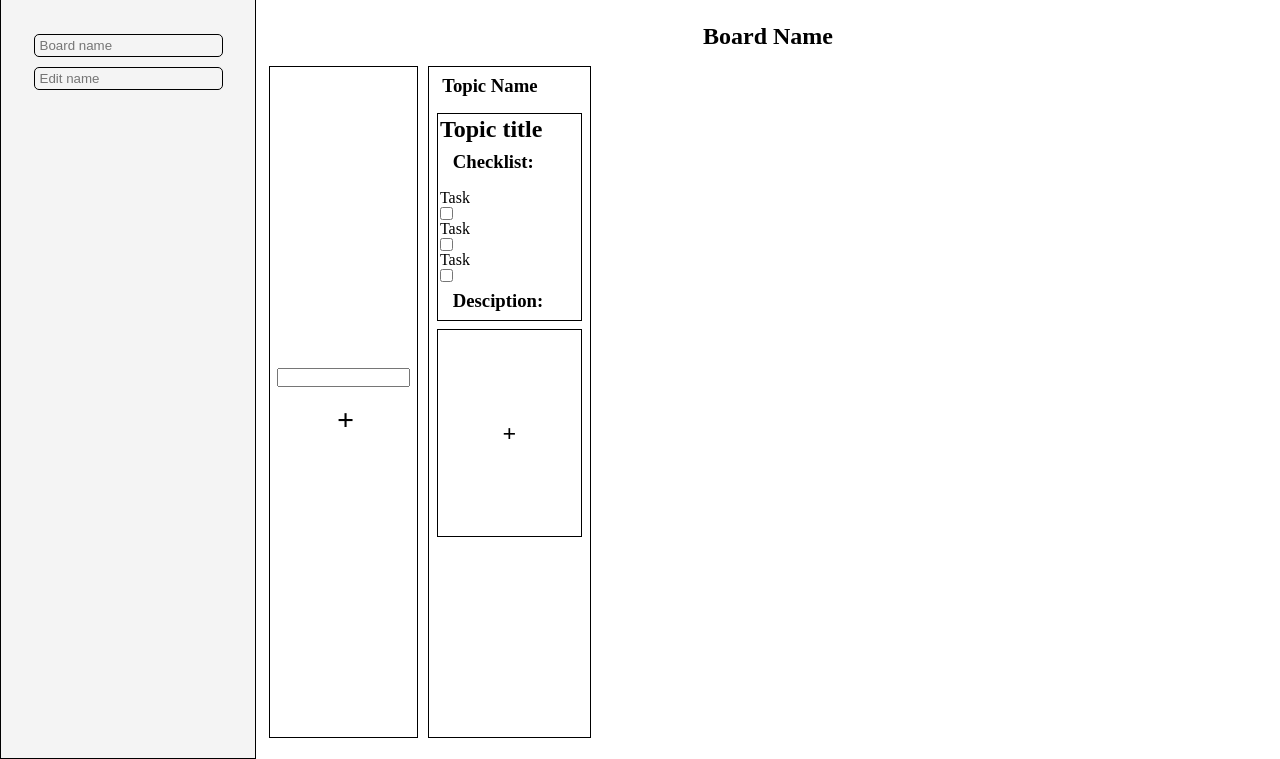
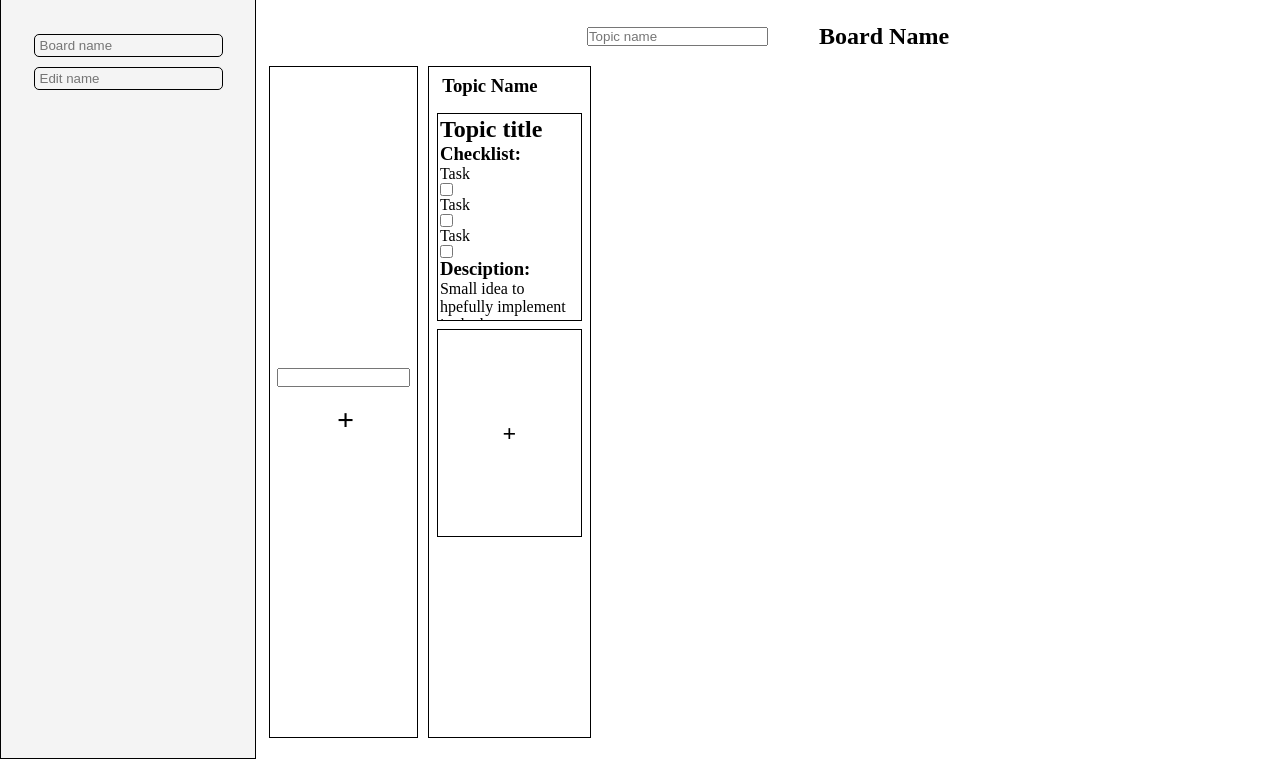
Before and after one commit to GSVcoder/boards, a plain HTML site: page index.html in a window 1280 px wide. Shown: the part 41-800 px from the top of the page. Drawn offline with Linux system fonts and the light colour scheme.

Commit message:
Edit topic na me

```diff
--- a/index.html
+++ b/index.html
@@ -28,6 +28,12 @@
       </aside>
       <aside class="aside-right">
         <div class="boards-title">
+          <input
+            type="text"
+            placeholder="Topic name"
+            style="margin-right: 5%"
+            class="topicNameEdit"
+          />
           <h1>Board Name</h1>
         </div>
         <div class="grid">
@@ -36,7 +42,7 @@
             <h1 class="plus">+</h1>
           </div>
           <div class="topics">
-            <h3>Topic Name</h3>
+            <h3 class="h3Name">Topic Name</h3>
             <div class="note">
               <h1>Topic title</h1>
               <div>
--- a/javascript/script.js
+++ b/javascript/script.js
@@ -61,6 +61,7 @@ grid.addEventListener("click", (e) => {
       topicsDiv.classList.add("topics");
       const h3 = document.createElement("h3");
       h3.textContent = topicName.value;
+      h3.classList.add("h3Name");
       const newNote = document.createElement("div");
       newNote.classList.add("note", "newNote");
       const newNoteDiv = document.createElement("div");
@@ -71,8 +72,15 @@ grid.addEventListener("click", (e) => {
       newNote.append(newNoteDiv);
       topicsDiv.append(h3, newNote);
       e.target.parentElement.parentElement.append(topicsDiv);
-
       topicName.value = "";
     }
   }
 });
+
+// EDIT TOPIC NAME
+const h3Topic = document.querySelector(".h3Name");
+h3Topic.addEventListener("dblclick", (e) => {
+  const topicNameEdit = document.querySelector(".topicNameEdit");
+  e.target.textContent = topicNameEdit.value;
+  topicNameEdit.textContent = "";
+});
--- a/scss/style.scss
+++ b/scss/style.scss
@@ -145,7 +145,7 @@ body {
     border: solid 1px black;
     margin: 2vh 0;
 
-    h3 {
+    .h3Name {
       margin: 1vh 1vw 2vh 1vw;
     }
   }
```
Also changed, not shown: css/style.css.
